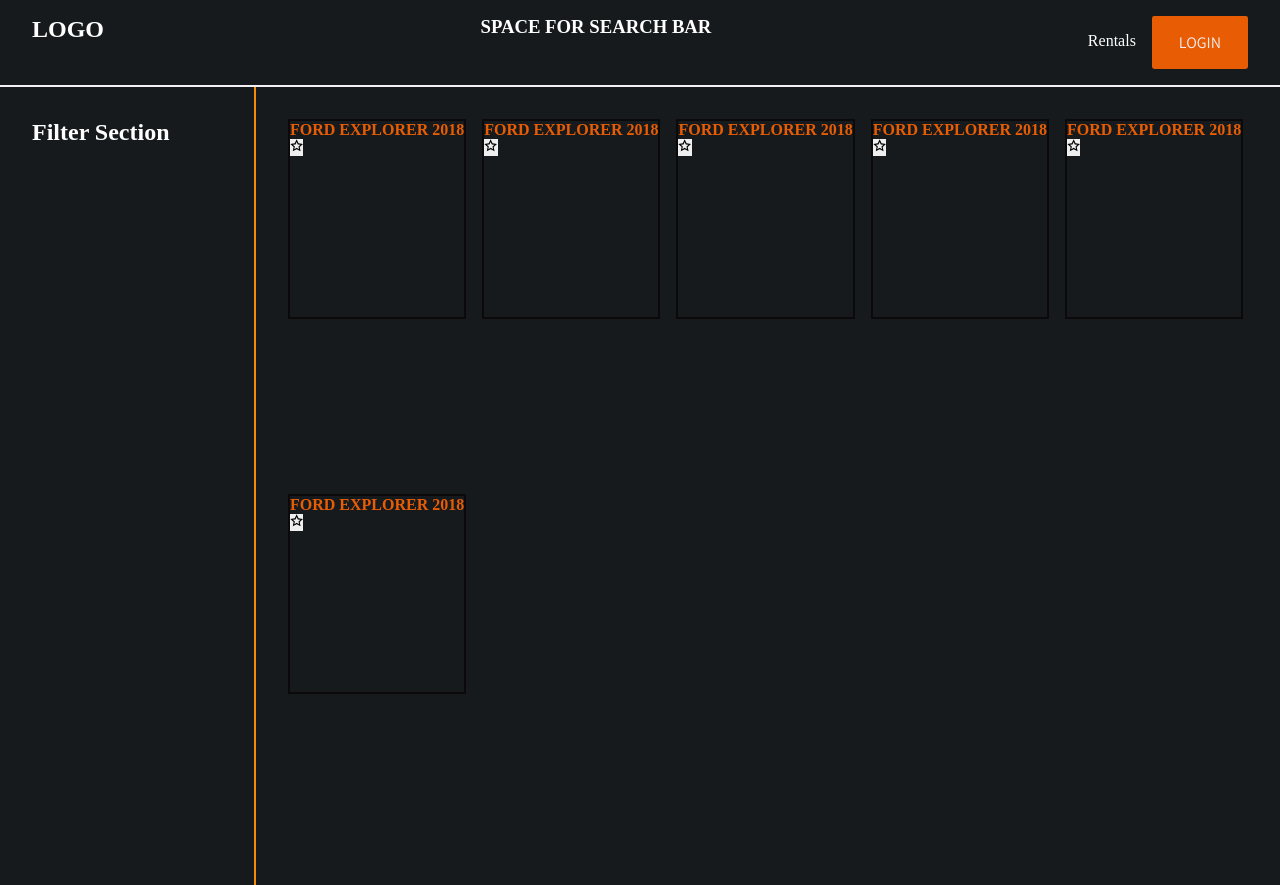
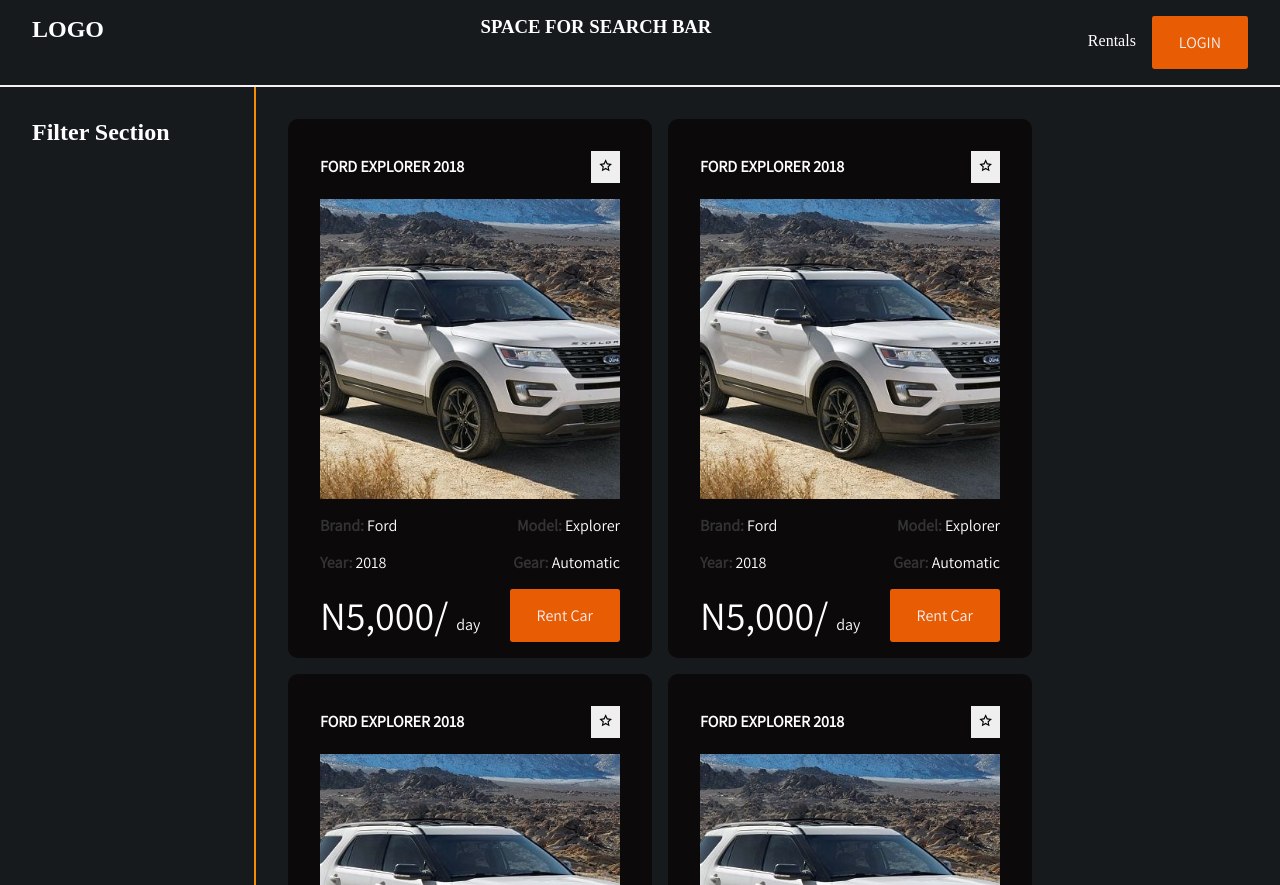
Before and after one commit to auleki/au-rentals, a React (Create React App) app: page /rentals in a window 1280 px wide. Built offline with nearby package versions, Linux system fonts and the light colour scheme; a web font is replaced by a local one.

Commit message:
improving rentals page

```diff
--- a/src/components/CarCard.js
+++ b/src/components/CarCard.js
@@ -1,13 +1,41 @@
-import { icons } from "./constants";
-import { SCarCard } from "./StyledComponents";
+import { icons, colors } from "./constants";
+import { SCarCard, Row, Button, IconButton } from "./StyledComponents";
+import FordImg from "../assets/ford.jpg";
 
 const CarCard = () => {
   return (
     <SCarCard>
-      <section className="title">
+      {/* <section className="title"> */}
+      <Row justify="space-between" alignment="center">
         <h4 className="carTitle">FORD EXPLORER 2018</h4>
         <button className="icon">{icons.unFavorited}</button>
-      </section>
+      </Row>
+      {/* </section> */}
+      <img src={FordImg} alt="car" className="carImage" />
+      <div className="info">
+        <Row justify="space-between">
+          <span className="describer">
+            Brand: <span className="value">Ford</span>
+          </span>
+          <span className="describer">
+            Model: <span className="value">Explorer</span>
+          </span>
+        </Row>
+        <Row justify="space-between">
+          <span className="describer">
+            Year: <span className="value">2018</span>
+          </span>
+          <span className="describer">
+            Gear: <span className="value">Automatic</span>
+          </span>
+        </Row>
+        <Row justify="space-between" alignment="center">
+          <span className="pricePerDay">
+            N5,000/ <span className="text">day</span>
+          </span>
+          <Button>Rent Car</Button>
+        </Row>
+      </div>
     </SCarCard>
   );
 };
--- a/src/components/StyledComponents.js
+++ b/src/components/StyledComponents.js
@@ -107,23 +107,23 @@
 );
 
 export const IconButton = styled.button(
-  ({ round }) => css`
+  ({ round, bg, color }) => css`
     height: 1rem;
     width: 1rem;
     padding: 1rem;
     border-radius: ${round ? "50%" : metrics.radius};
-    /* background: ${colors.lightBlack}; */
+    background: ${bg || colors.white};
     display: flex;
     border: 0.2rem solid ${colors.lightPurple};
     justify-content: center;
     align-items: center;
-    color: ${colors.lightGreen};
+    color: ${color || colors.lightGreen};
     font-weight: 600;
     transition: color 200ms ease-in, border-color 200ms ease-in;
     &:hover {
       background: ${colors.orange};
       cursor: pointer;
-      color: ${colors.white};
+      color: ${color || colors.white};
       border-color: ${colors.lightOrange};
     }
   `
@@ -158,7 +158,7 @@
     min-height: 100vh;
     background: ${colors.lightBlack};
     color: ${colors.white};
-    overflow-x: hidden;
+    overflow: hidden;
   `
 );
 
@@ -432,9 +432,10 @@
 );
 
 export const Row = styled.div(
-  ({ justify }) => css`
+  ({ justify, alignment }) => css`
     display: flex;
     justify-content: ${justify || "inherit"};
+    align-items: ${alignment || "inherit"};
   `
 );
 
@@ -444,6 +445,8 @@
     grid-template-columns: 20% 80%;
     height: 100vh;
     border-top: 2px solid ${colors.altWhite};
+    /* padding-bottom: 10rem; */
+    overflow-y: hidden;
 
     .rentals,
     .filter {
@@ -454,6 +457,7 @@
       display: flex;
       flex: 1 1 50rem;
       gap: 1rem;
+      overflow-y: scroll;
       flex-wrap: wrap;
     }
 
@@ -465,9 +469,63 @@
 
 export const SCarCard = styled.div(
   () => css`
-    /* background: ${colors.altWhite}; */
-    color: ${colors.orange};
-    border: 2px solid ${colors.black};
-    height: 200px;
+    background: ${colors.black};
+    font-family: ${fonts.general};
+    color: ${colors.white};
+    border-radius: 10px;
+    transition: transform 200ms ease-in;
+    display: flex;
+    /* flex-wrap: wrap; */
+    flex-direction: column;
+    justify-content: space-evenly;
+    padding: 2rem;
+    padding-bottom: 0;
+    gap: 1rem;
+
+    &:hover {
+      box-shadow: 4px 4px 4px rgba(0, 0, 0, 0.5);
+    }
+
+    // ICON BUTTON
+    .icon {
+      padding: 0.5rem;
+      transition: transform 50ms ease-in-out;
+
+      &:hover {
+        cursor: pointer;
+        background: ${colors.lightBlack};
+        color: ${colors.white};
+      }
+
+      &:active {
+        transform: translateY(0.3rem);
+      }
+    }
+
+    .info {
+      .describer {
+        color: #333;
+        font-weight: 800;
+      }
+      .value {
+        color: ${colors.white};
+        font-weight: 400;
+      }
+      div {
+        margin-bottom: 1rem;
+      }
+      .pricePerDay {
+        font-size: 2.5rem;
+        .text {
+          font-size: 1rem;
+        }
+      }
+    }
+
+    .carImage {
+      height: 300px;
+      width: 300px;
+      object-fit: cover;
+    }
   `
 );
```
Also changed, not shown: src/assets/ford.jpg (added).
